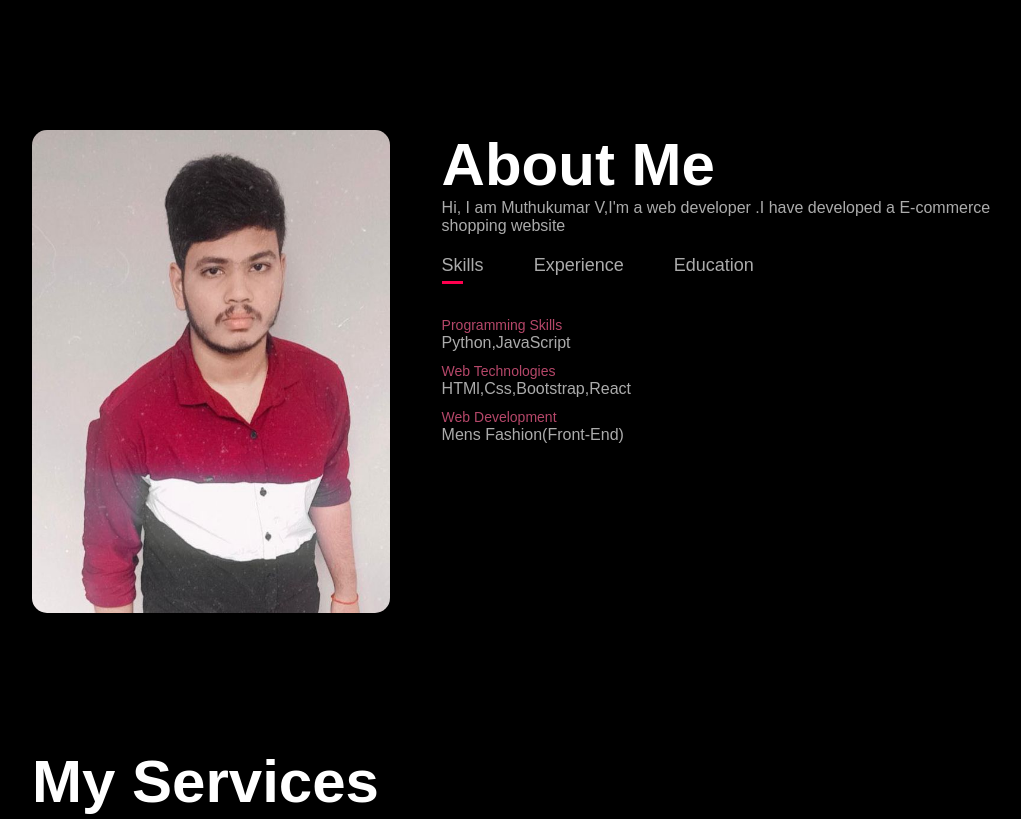
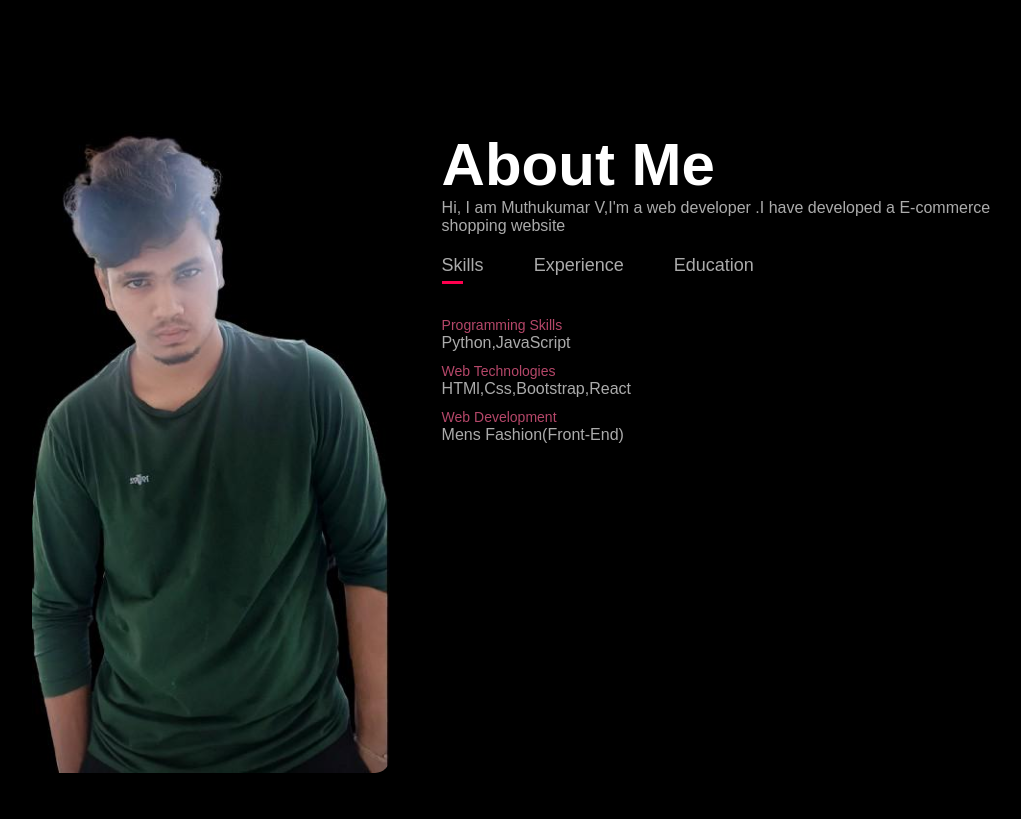
Before and after one commit to Muthukumar1717/protfolio, a plain HTML site: page index.html in a window 1280 px wide. Shown: the part 760-1579 px from the top of the page, without its empty margins (96-1117 px from the left). Drawn offline with Linux system fonts and the light colour scheme.

Commit message:
Update index.html
image

```diff
--- a/index.html
+++ b/index.html
@@ -34,7 +34,7 @@
     <div class="container">
         <div class="row">
             <div class="about-col-1">
-                <img src="/images/mikey1.jpg">
+                <img src="/images/mikey.jpg">
             </div>
             <div class="about-col-2">
                 <h1 class="sub-title">About Me</h1>
```
